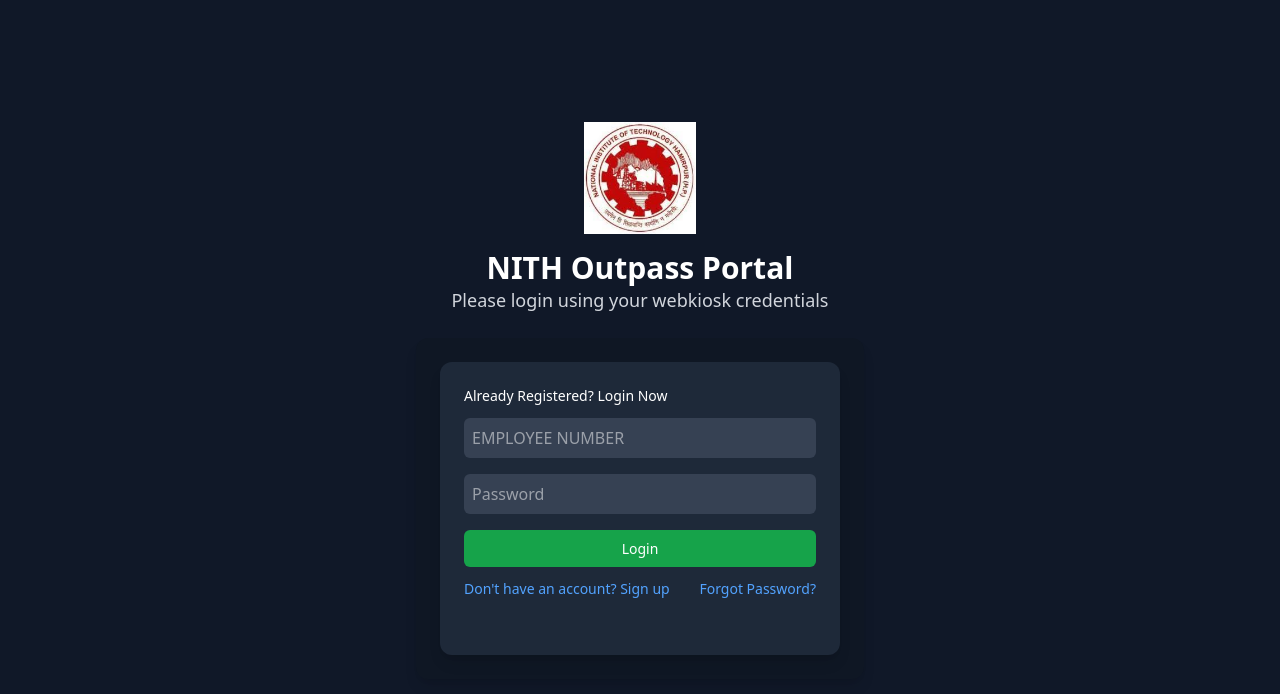
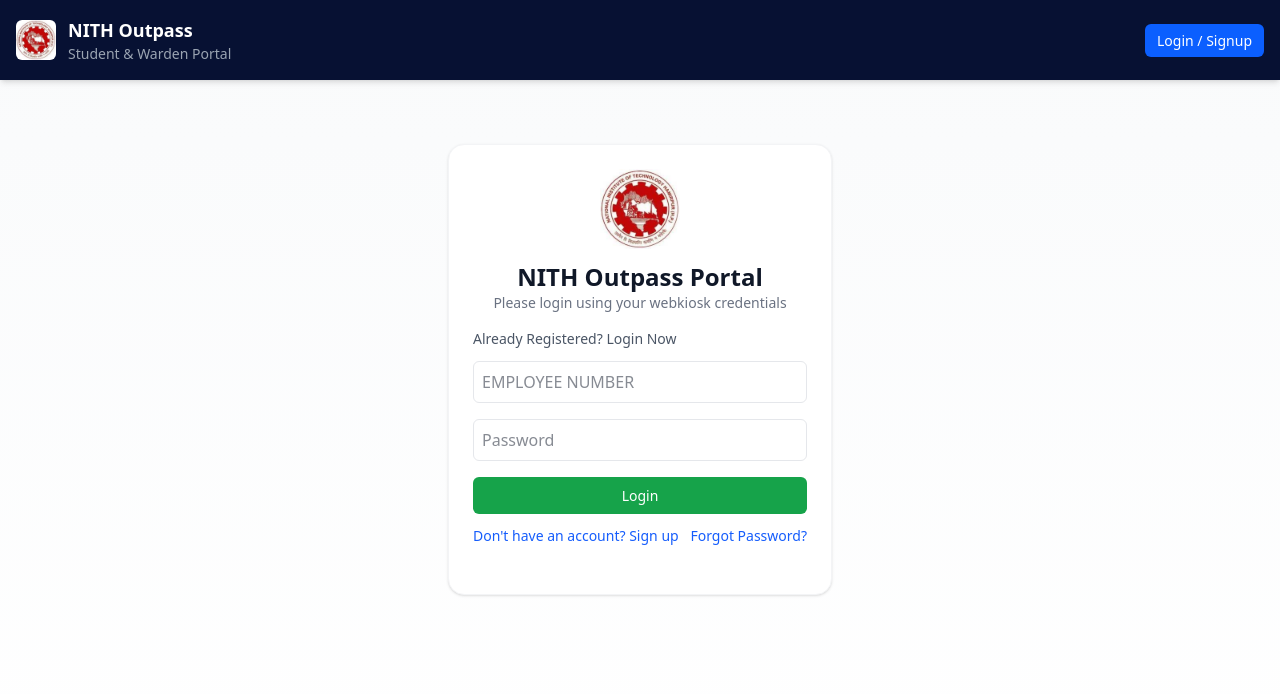
Before and after one commit to Satvik123-creator/NITH-Outpass-System, a React (Vite) app in the folder client/: page /login/warden in a window 1280 px wide. Shown: the top 694 px of the page. Built offline with nearby package versions, Linux system fonts and the light colour scheme.

Commit message:
Fix: tidy warden auth page UI and remove parse errors

```diff
--- a/client/src/pages/auth/warden.jsx
+++ b/client/src/pages/auth/warden.jsx
@@ -4,7 +4,8 @@
 import { toast } from "react-toastify";
 import { useAuth } from "../../context/AuthContext";
 import axios from "axios";
-import AuthCard from "../../components/AuthCard";
+import Navbar from "../../components/Navbar";
+
 const API_URL = import.meta.env.VITE_API_URL;
 
 const Warden = () => {
@@ -17,8 +18,8 @@
   const [password, setPassword] = useState("");
   const [hostelName, setHostelName] = useState("");
   const [otp, setOtp] = useState("");
-  const [isSubmitted, setIsSubmitted] = useState(false); // waiting for OTP
-  const [showRegister, setShowRegister] = useState(false); // toggle register
+  const [isSubmitted, setIsSubmitted] = useState(false);
+  const [showRegister, setShowRegister] = useState(false);
   const [selectedOption, setSelectedOption] = useState(null);
 
   const hostelOptions = [
@@ -88,27 +89,31 @@
   };
 
   return (
-    <div className="min-h-screen flex flex-col items-center justify-center bg-gray-900 text-white px-4">
-      <div className="text-center mb-6">
+    <div className="min-h-screen bg-gradient-to-b from-gray-50 to-white">
+      <Navbar />
+
+      <main className="max-w-md mx-auto px-4 sm:px-6 lg:px-8 py-16">
+        <div className="bg-white border border-gray-100 rounded-2xl shadow p-6">
+          <div className="text-center mb-4">
             <img
               src="/nith_logo.jpg"
               alt="NITH logo"
-          className="mx-auto w-28 mb-4"
+              className="mx-auto w-20 mb-3"
             />
-        <h1 className="text-3xl font-bold">NITH Outpass Portal</h1>
-        <h2 className="text-lg text-gray-300">
+            <h1 className="text-2xl font-semibold text-gray-900">
+              NITH Outpass Portal
+            </h1>
+            <p className="text-sm text-gray-500">
               Please login using your webkiosk credentials
-        </h2>
+            </p>
           </div>
 
-      <AuthCard>
-        <div className="w-full max-w-md bg-gray-800 rounded-xl shadow-lg p-6">
           {isSubmitted ? (
             <div>
               <h2 className="text-xl font-semibold mb-4 text-center">
                 Email Verification
               </h2>
-              <p className="text-sm text-gray-300 mb-3 text-center">
+              <p className="text-sm text-gray-600 mb-3 text-center">
                 Please check your email id and enter the OTP
               </p>
               <form
@@ -119,7 +124,7 @@
                   type="number"
                   name="otp"
                   placeholder="Enter the OTP"
-                  className="w-full p-2 rounded-md bg-gray-700 text-white focus:outline-none focus:ring-2 focus:ring-blue-500"
+                  className="w-full p-2 border border-gray-200 rounded-md text-gray-900 focus:outline-none focus:ring-2 focus:ring-blue-500"
                   value={otp}
                   onChange={(e) => setOtp(e.target.value)}
                   required
@@ -141,8 +146,10 @@
           ) : (
             <>
               {!showRegister ? (
-                <div className="mb-8">
-                  <p className="text-sm mb-3">Already Registered? Login Now</p>
+                <div className="mb-6">
+                  <p className="text-sm mb-3 text-gray-600">
+                    Already Registered? Login Now
+                  </p>
                   <form
                     onSubmit={handleWardenLogin}
                     className="flex flex-col gap-4"
@@ -150,7 +157,7 @@
                     <input
                       type="text"
                       placeholder="Employee Number"
-                      className="w-full p-2 rounded-md bg-gray-700 text-white uppercase focus:outline-none focus:ring-2 focus:ring-blue-500"
+                      className="w-full p-2 border border-gray-200 rounded-md text-gray-900 uppercase focus:outline-none focus:ring-2 focus:ring-blue-500"
                       onChange={(e) =>
                         setEmployee(e.target.value.toUpperCase())
                       }
@@ -159,7 +166,7 @@
                     <input
                       type="password"
                       placeholder="Password"
-                      className="w-full p-2 rounded-md bg-gray-700 text-white focus:outline-none focus:ring-2 focus:ring-blue-500"
+                      className="w-full p-2 border border-gray-200 rounded-md text-gray-900 focus:outline-none focus:ring-2 focus:ring-blue-500"
                       onChange={(e) => setPassword(e.target.value)}
                       required
                     />
@@ -172,13 +179,13 @@
                   </form>
                   <div className="mt-3 flex justify-between items-center">
                     <button
-                      className="text-blue-400 hover:underline text-sm"
+                      className="text-blue-600 hover:underline text-sm"
                       onClick={() => setShowRegister(true)}
                     >
                       Don't have an account? Sign up
                     </button>
                     <button
-                      className="text-blue-400 hover:underline text-sm"
+                      className="text-blue-600 hover:underline text-sm"
                       onClick={() => navigate("/WardenForgotPassword")}
                     >
                       Forgot Password?
@@ -187,7 +194,9 @@
                 </div>
               ) : (
                 <div>
-                  <p className="text-sm mb-3">Create a warden account</p>
+                  <p className="text-sm mb-3 text-gray-600">
+                    Create a warden account
+                  </p>
                   <form
                     className="flex flex-col gap-4"
                     onSubmit={handleWardenRegister}
@@ -195,14 +204,14 @@
                     <input
                       type="text"
                       placeholder="Full Name"
-                      className="w-full p-2 rounded-md bg-gray-700 text-white uppercase focus:outline-none focus:ring-2 focus:ring-blue-500"
+                      className="w-full p-2 border border-gray-200 rounded-md text-gray-900 uppercase focus:outline-none focus:ring-2 focus:ring-blue-500"
                       onChange={(e) => setName(e.target.value.toUpperCase())}
                       required
                     />
                     <input
                       type="text"
                       placeholder="Employee Number"
-                      className="w-full p-2 rounded-md bg-gray-700 text-white uppercase focus:outline-none focus:ring-2 focus:ring-blue-500"
+                      className="w-full p-2 border border-gray-200 rounded-md text-gray-900 uppercase focus:outline-none focus:ring-2 focus:ring-blue-500"
                       onChange={(e) =>
                         setEmployee(e.target.value.toUpperCase())
                       }
@@ -211,14 +220,14 @@
                     <input
                       type="email"
                       placeholder="Email Address (@nith.ac.in)"
-                      className="w-full p-2 rounded-md bg-gray-700 text-white focus:outline-none focus:ring-2 focus:ring-blue-500"
+                      className="w-full p-2 border border-gray-200 rounded-md text-gray-900 focus:outline-none focus:ring-2 focus:ring-blue-500"
                       onChange={(e) => setEmail(e.target.value)}
                       required
                     />
                     <input
                       type="password"
                       placeholder="Password"
-                      className="w-full p-2 rounded-md bg-gray-700 text-white focus:outline-none focus:ring-2 focus:ring-blue-500"
+                      className="w-full p-2 border border-gray-200 rounded-md text-gray-900 focus:outline-none focus:ring-2 focus:ring-blue-500"
                       onChange={(e) => setPassword(e.target.value)}
                       required
                     />
@@ -252,7 +261,7 @@
             </>
           )}
         </div>
-      </AuthCard>
+      </main>
     </div>
   );
 };
```
Lines whose indentation alone changed are shown as unchanged.
